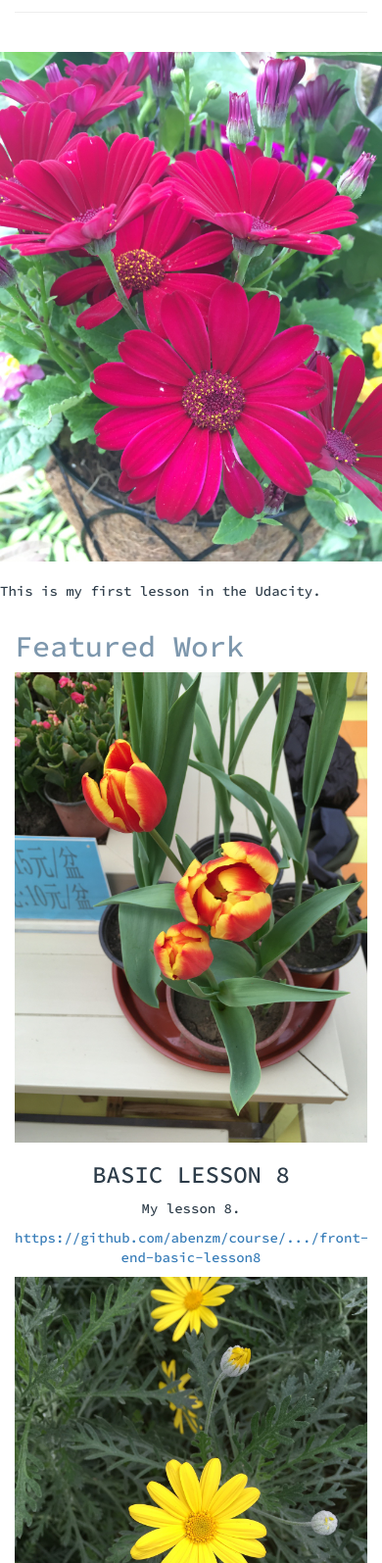
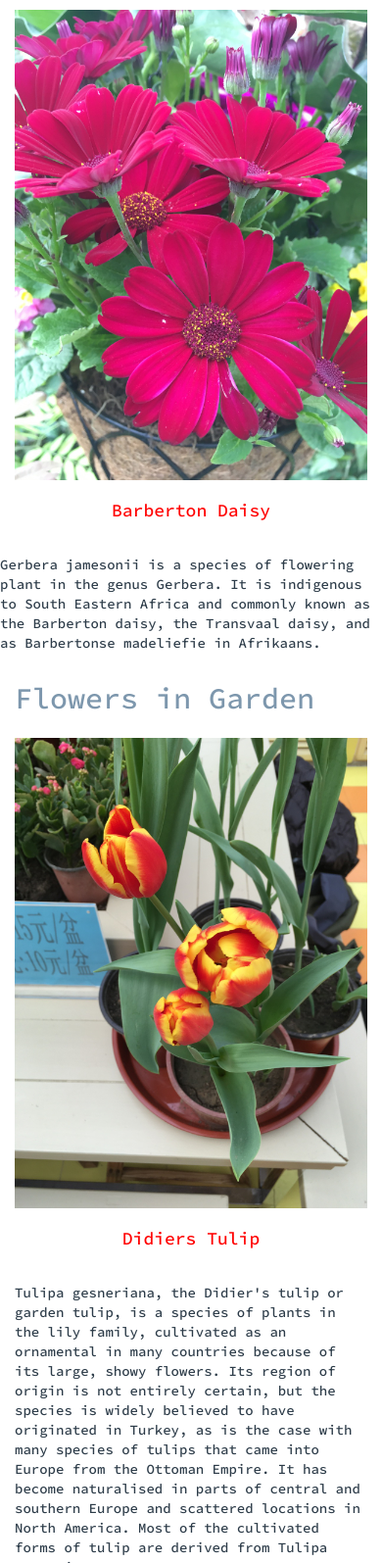
Before and after one commit to abenzm/course, a website: page front-end-basic-lesson23/index.htm in a window 390 px wide. Shown: the part 314-1909 px from the top of the page at 98% size. Drawn offline with Linux system fonts and the light colour scheme; a web font is replaced by a local one.

Commit message:
Do some change

```diff
--- a/front-end-basic-lesson23/css/styles.css
+++ b/front-end-basic-lesson23/css/styles.css
@@ -1,17 +1,46 @@
-@import url(http://weloveiconfonts.com/api/?family=zocial);
-
 /* zocial */
-[class*="zocial-"]:before {
+[class*="zocial-"]::before {
   display: inline-block;
-  font-family: 'zocial', sans-serif;
+  font-family: "zocial", sans-serif;
   text-shadow: 3px 3px 3px #aaa;
   width: 2em;
 }
 
+div#social {
+  line-height: 2em;
+}
+
+div#social a {
+  margin: 0 1em 0 0;
+}
+
 body {
-  font-family: 'Source Code Pro', monospace;
+  font-family: "Source Code Pro", monospace;
   color: #2d3c49;
   font-weight: 500;
+}
+
+p {
+  text-align: left;
+}
+
+figcaption {
+  color: red;
+  padding: 1em 0;
+  font-size: 18px;
+  text-align: center;
+}
+
+figure {
+  margin: 1em 0 1em 0;
+}
+
+article {
+  border-bottom: 2px solid #ddd;
+}
+
+header {
+  border-bottom: 4px solid #ddd;
 }
 
 .text-splitted {
@@ -29,7 +58,3 @@ body {
 .title-logo {
   margin-top: 30px;
 }
-
-.line-super {
-  line-height: 100px;
-}
--- a/front-end-basic-lesson23/index.htm
+++ b/front-end-basic-lesson23/index.htm
@@ -2,13 +2,13 @@
 <html>
   <head>
     <meta charset=utf-8>
-    <meta http-equiv="Content-Type" content="text/html; charset=windows-1252">
     <meta name="viewport" content="width=deivce-width, initial-scale=1">
     <title>Myron Works</title>
     <link href="https://fonts.googleapis.com/css?family=Source+Code+Pro:200,500"
     rel="stylesheet">
     <link rel="stylesheet" href="css/bootstrap.css">
     <link rel="stylesheet" href="css/styles.css">
+    <link rel="stylesheet" href="http://weloveiconfonts.com/api/?family=zocial">
   </head>
 
   <body>
@@ -24,50 +24,64 @@
       </div>
     </header>
 
-    <!-- Horizontal split line -->
-    <div class="container">
-      <div class="row">
+    <article class="container">
+      <section class="row">
+        <figure class= "col-md-12">
+          <img class="img-responsive" src="img/Barberton_Daisy.jpg" alt="Latest Project">
+          <figcaption>Barberton Daisy</figcaption>
+        </figure>
+        <p>
+          Gerbera jamesonii is a species of flowering plant in the genus
+          Gerbera. It is indigenous to South Eastern Africa and commonly known
+          as the Barberton daisy, the Transvaal daisy, and as
+          Barbertonse madeliefie in Afrikaans.
+        </p>
+      </section>
+
+      <section class="row">
         <div class="col-md-12">
-          <hr class="line-super">
+          <h2 class="text-splitted">Flowers in Garden</h2>
         </div>
-      </div>
-    </div>
+      </section>
 
-    <section class="container">
-      <article class="row">
-        <picture class= "col-md-12">
-          <img class="img-responsive" src="img/Barberton_Daisy.jpg" alt="Latest Project">
-        </picture>
-        <p>
-          This is my first lesson in the Udacity.
-        </p>
-      </article>
-
-      <div class="row">
-        <div class="col-md-12">
-          <h2 class="text-splitted">Featured Work</h2>
-        </div>
-      </div>
-
-      <article class="row text-center">
+      <section class="row text-center">
         <section class="col-md-4">
+          <figure>
           <img class="img-responsive" src="img/Didiers_Tulip.jpg" alt="Basic Lesson 8">
-          <h3 class="text-uppercase">Basic Lesson 8</h3>
+          <figcaption>Didiers Tulip</figcaption>
+          </figure>
           <p>
-            My lesson 8.
+            Tulipa gesneriana, the Didier's tulip or garden tulip, is a
+            species of plants in the lily family, cultivated as an ornamental in
+            many countries because of its large, showy flowers. Its region of
+            origin is not entirely certain, but the species is widely believed
+            to have originated in Turkey, as is the case with many species of
+            tulips that came into Europe from the Ottoman Empire. It has
+            become naturalised in parts of central and southern Europe and
+            scattered locations in North America. Most of the cultivated
+            forms of tulip are derived from Tulipa gesneriana.
           </p>
           <p><a
-              href="https://github.com/abenzm/course/tree/master/front-end-basic-lesson8">https://github.com/abenzm/course/.../front-end-basic-lesson8</a></p>
+            href="https://github.com/abenzm/course/tree/master/front-end-basic-lesson8">
+            https://github.com/.../front-end-basic-lesson8</a></p>
         </section>
 
         <section class="col-md-4">
+          <figure>
           <img class="img-responsive" src="img/Goldenmane_Tickseed.jpg" alt="Basic Lesson 18">
-          <h3 class="text-uppercase">Basic Lesson 18</h3>
+          <figcaption>Goldenmane Tickseed</figcaption>
+          </figure>
+
           <p>
-            My lesson 18.
+            Goldenmane Tickseed is a North American plant species in the sunflower family. It is
+            native to the southeastern and south-central United States from
+            Texas to the Carolinas. Isolated populations (apparently escapes
+            from cultivation) have been reported from Connecticut, Illinois, and
+            California.
           </p>
           <p><a
-              href="https://github.com/abenzm/course/tree/master/front-end-basic-lesson18">https://github.com/abenzm/course/.../front-end-basic-lesson18</a></p>
+            href="https://github.com/abenzm/course/tree/master/front-end-basic-lesson18">
+            https://github.com/.../front-end-basic-lesson18</a></p>
         </section>
 
         <section class="col-md-4">
@@ -75,10 +89,10 @@
           <img class="img-responsive" src="img/Lemon.jpg" alt="Lemon">
           <figcaption>Lemon</figcaption >
           </figure>
+
           <p>
             The lemon, Citrus limon (L.) Osbeck, is a species of small evergreen
             tree in the flowering plant family Rutaceae, native to Asia.
-
             The tree's ellipsoidal yellow fruit is used for culinary and
             non-culinary purposes throughout the world, primarily for its juice,
             which has both culinary and cleaning uses.The pulp and rind
@@ -88,10 +102,11 @@
             drinks and foods such as lemonade and lemon meringue pie.
           </p>
           <p><a
-              href="https://github.com/abenzm/course/tree/master/front-end-basic-lesson22"</a>https://github.com/abenzm/course/.../front-end-basic-lesson22</p>
+            href="https://github.com/abenzm/course/tree/master/front-end-basic-lesson22"
+          </a>https://github.com/.../front-end-basic-lesson22</p>
         </section>
-      </article>
-    </section>
+      </section>
+    </article>
 
     <footer>
       <div id="social">
```
